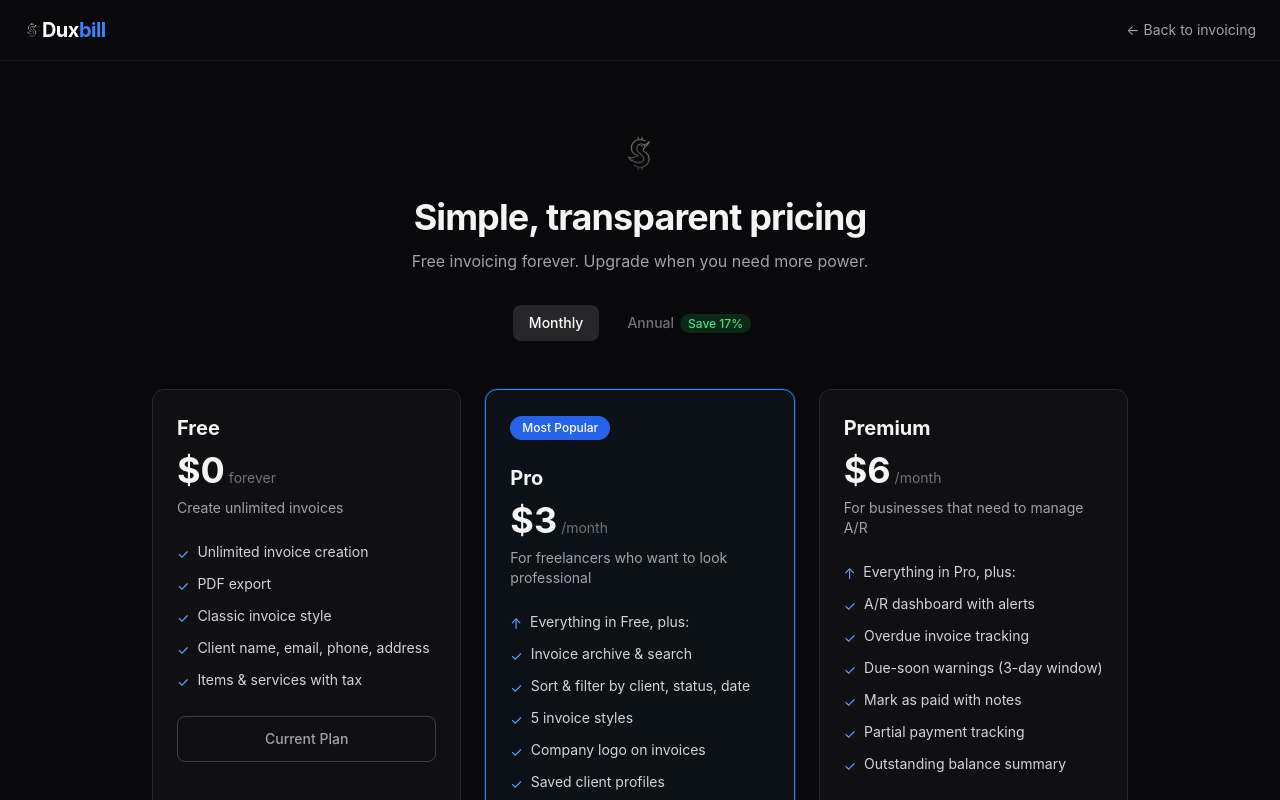
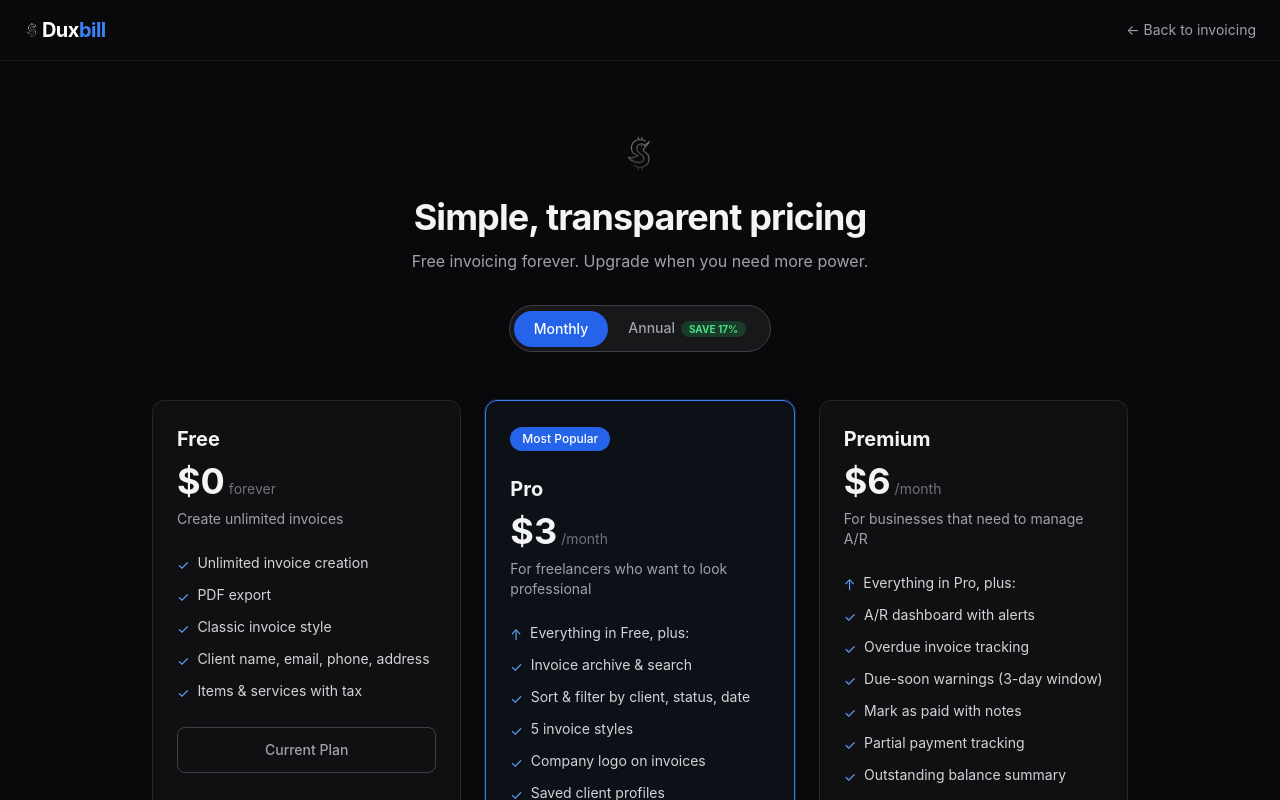
Before and after one commit to OGDoug/billflow, a Next.js app: page /pricing in a window 1280 px wide. Shown: the top 800 px of the page. Built offline with nearby package versions, Linux system fonts and the light colour scheme.

Commit message:
Make billing toggle more prominent on pricing page

```diff
--- a/src/app/pricing/page.tsx
+++ b/src/app/pricing/page.tsx
@@ -112,23 +112,23 @@ export default function PricingPage() {
           </p>
 
           {/* Billing Toggle */}
-          <div className="flex items-center justify-center gap-3 mt-8">
+          <div className="inline-flex items-center rounded-full border border-zinc-700 bg-zinc-900 p-1 mt-8">
             <button
               onClick={() => setBilling("monthly")}
-              className={`rounded-lg px-4 py-2 text-sm font-medium transition-colors ${
-                billing === "monthly" ? "bg-zinc-800 text-white" : "text-zinc-500 hover:text-zinc-300"
+              className={`rounded-full px-5 py-2 text-sm font-medium transition-all ${
+                billing === "monthly" ? "bg-blue-600 text-white shadow-sm" : "text-zinc-400 hover:text-white"
               }`}
             >
               Monthly
             </button>
             <button
               onClick={() => setBilling("annual")}
-              className={`rounded-lg px-4 py-2 text-sm font-medium transition-colors ${
-                billing === "annual" ? "bg-zinc-800 text-white" : "text-zinc-500 hover:text-zinc-300"
+              className={`rounded-full px-5 py-2 text-sm font-medium transition-all ${
+                billing === "annual" ? "bg-blue-600 text-white shadow-sm" : "text-zinc-400 hover:text-white"
               }`}
             >
               Annual
-              <span className="ml-1.5 rounded-full bg-green-600/20 px-2 py-0.5 text-xs text-green-400">Save 17%</span>
+              <span className="ml-1.5 rounded-full bg-green-500/20 px-2 py-0.5 text-[10px] font-bold text-green-400 uppercase">Save 17%</span>
             </button>
           </div>
         </div>
```
